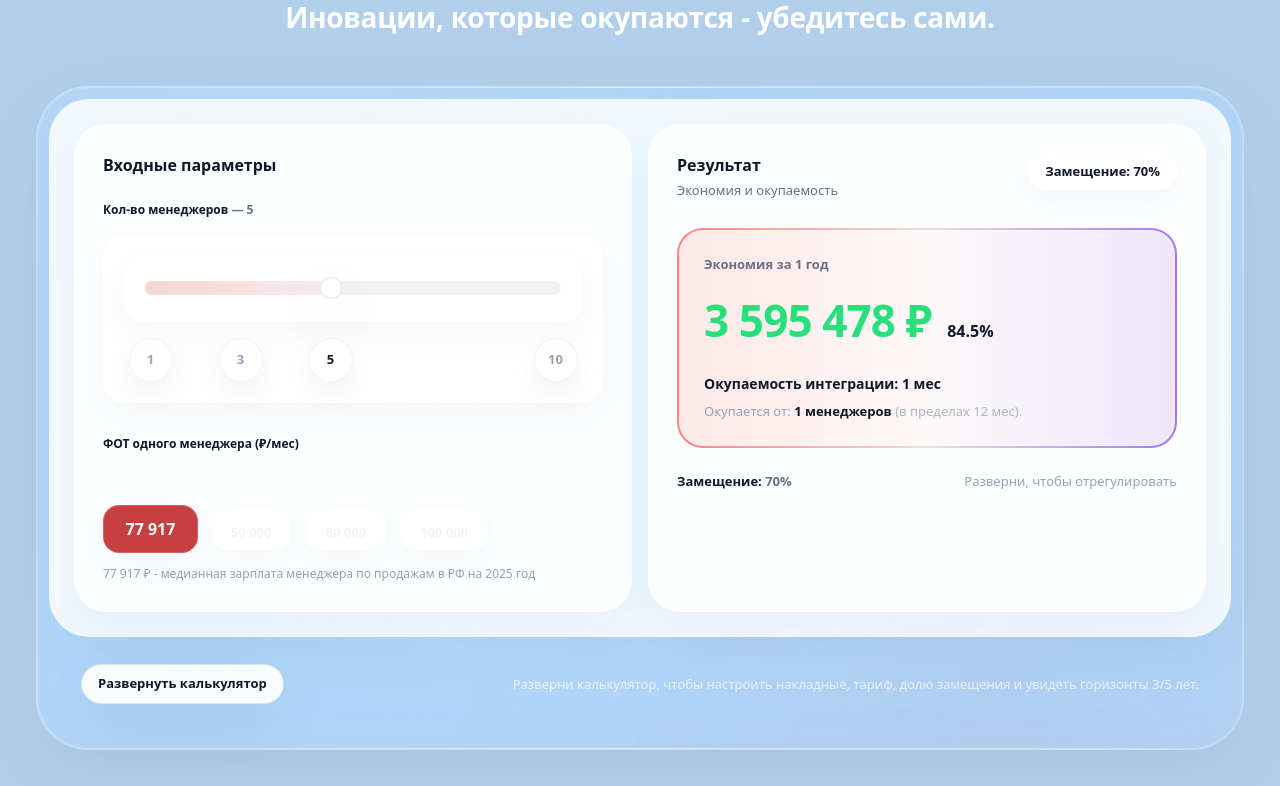
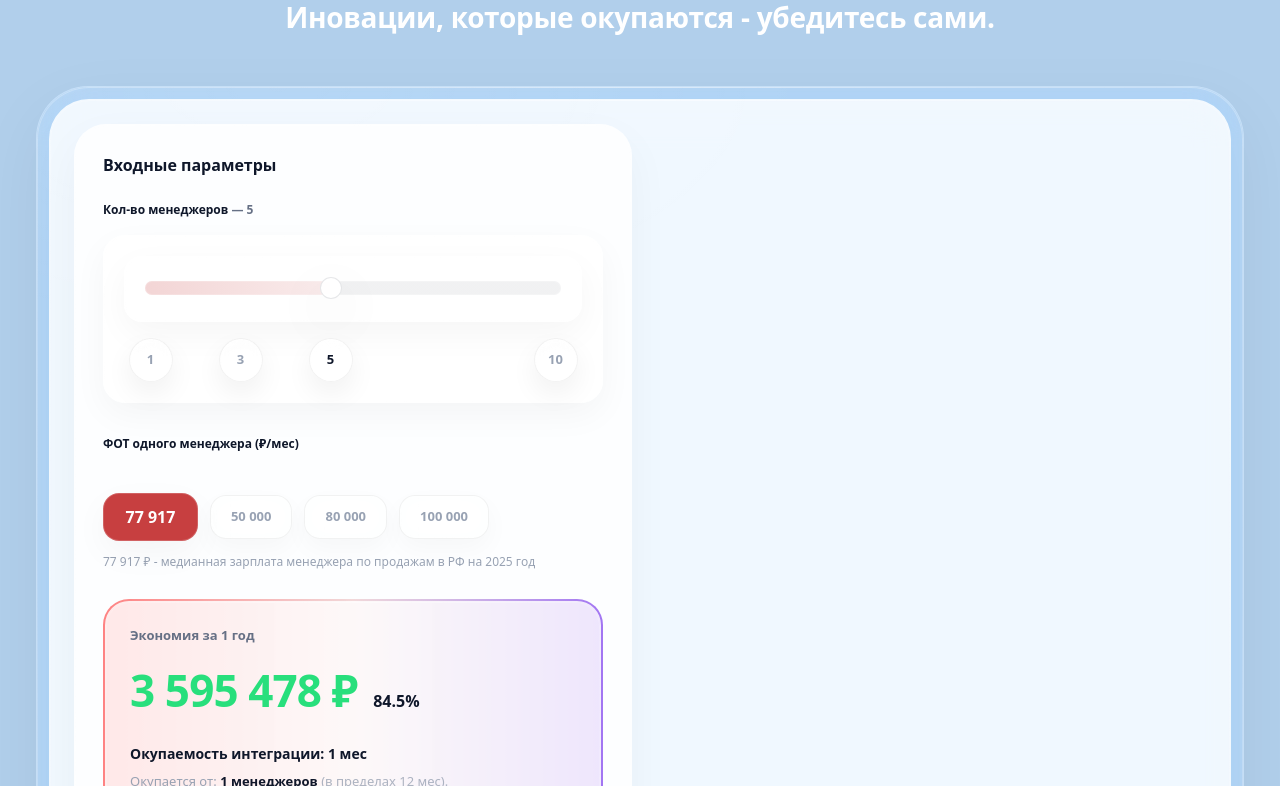
Before and after one commit to uniconsulting/uni.com, a Next.js app: page / in a window 1280 px wide. Shown: the part 5794-6580 px from the top of the page. Built offline with nearby package versions, Linux system fonts and the light colour scheme.

Commit message:
Update RoiCalculatorSection.tsx

```diff
--- a/src/components/sections/RoiCalculatorSection.tsx
+++ b/src/components/sections/RoiCalculatorSection.tsx
@@ -322,7 +322,8 @@ export default function RoiCalculatorSection() {
     ФОТ одного менеджера (₽/мес)
   </div>
 
-                    <div className="mt-2 relative">
+  {/* было mt-2 -> делаем меньше и убираем второй mt ниже */}
+  <div className="mt-1 relative">
     <div
       className={[
         "pointer-events-none absolute -top-10 left-0",
@@ -339,7 +340,8 @@ export default function RoiCalculatorSection() {
       Ого! Крутая зарплата! Такого сотрудника лучше оставить!))
     </div>
 
-                      <div className="mt-2 flex flex-wrap items-center gap-3">
+    {/* было mt-2 -> УБРАЛИ, чтобы не раздувало расстояние */}
+    <div className="flex flex-wrap items-center gap-3">
       {(() => {
         const display = formatMoneyInput(salary);
         const chars = clamp(display.length, 6, 12);
@@ -381,6 +383,7 @@ export default function RoiCalculatorSection() {
       <div className="flex flex-wrap items-center gap-3">
         {[50_000, 80_000, 100_000].map((v) => {
           const active = salary === v;
+
           return (
             <button
               key={v}
@@ -389,18 +392,16 @@ export default function RoiCalculatorSection() {
               className={[
                 "h-11 px-5 rounded-[16px]",
                 "flex items-center justify-center",
-                                  "lg-border border border-black/2",
+                "lg-border border border-black/5",
                 "bg-white/40 backdrop-blur-[14px]",
                 "shadow-[0_10px_26px_rgba(0,0,0,0.03)]",
                 "transition-[transform,background-color,color] duration-500",
                 "active:scale-[0.99]",
-                                  "text-center",
-                                  active
-                                    ? "text-[#0f172a] bg-white/75"
-                                    : "text-black/5 hover:text-[#0f172a]", "text-center",
+                active ? "text-[#0f172a] bg-white/75" : "text-[#98A2B3] hover:text-[#0f172a]",
               ].join(" ")}
             >
-                                <span className="mt-2 leading-none text-[13px] font-semibold">
+              {/* было mt-2 -> УБРАЛИ, иначе текст всегда ниже центра */}
+              <span className="leading-none text-[13px] font-semibold tabular-nums">
                 {formatMoneyInput(v)}
               </span>
             </button>
@@ -412,20 +413,6 @@ export default function RoiCalculatorSection() {
     <div className="mt-3 text-[12px] text-[#98A2B3]">
       77 917 ₽ - медианная зарплата менеджера по продажам в РФ на 2025 год
     </div>
-                    </div>
-                  </div>
-                </div>
-
-                {/* RIGHT */}
-                <div className="rounded-[32px] lg-border border border-white/18 bg-white/82 p-7 shadow-[0_16px_45px_rgba(0,0,0,0.04)]">
-                  <div className="flex items-start justify-between gap-3">
-                    <div>
-                      <div className="text-[16px] font-semibold text-[#0f172a]">Результат</div>
-                      <div className="mt-1 text-[13px] text-[#667085]">Экономия и окупаемость</div>
-                    </div>
-
-                    <div className="rounded-[999px] lg-border border border-white/18 bg-white/82 px-4 py-2 text-[13px] font-semibold text-[#0f172a] shadow-[0_10px_26px_rgba(0,0,0,0.04)]">
-                      Замещение: {Math.round(calc.share * 100)}%
   </div>
 </div>
 
```
Lines whose indentation alone changed are shown as unchanged.
